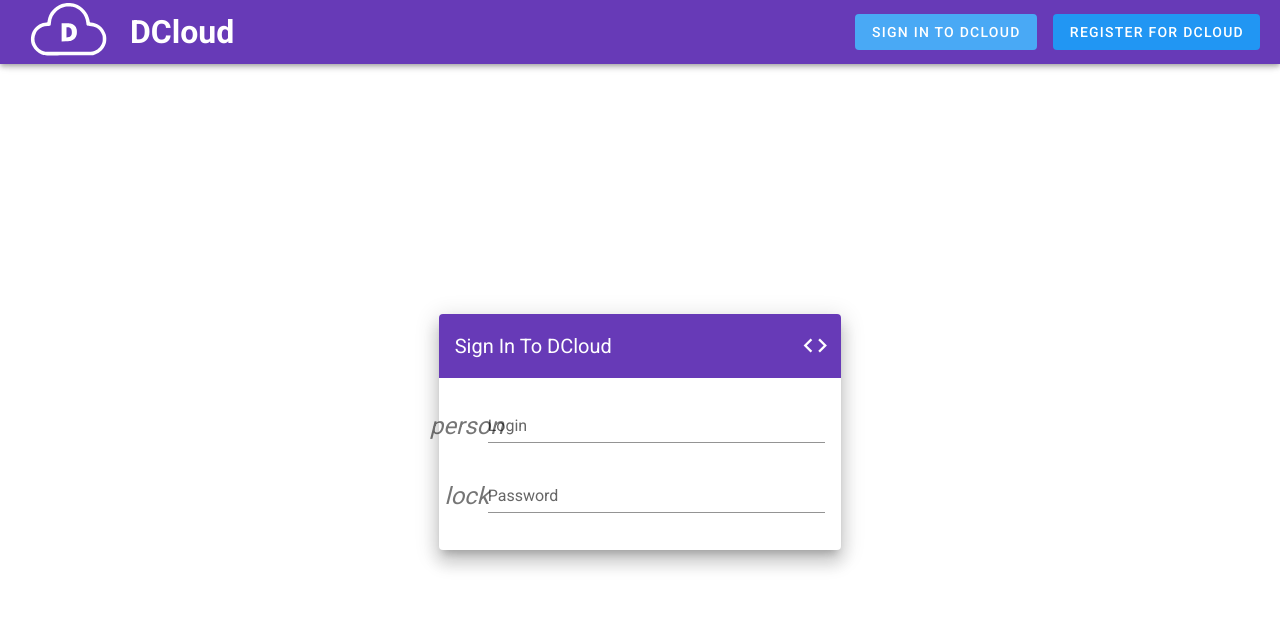
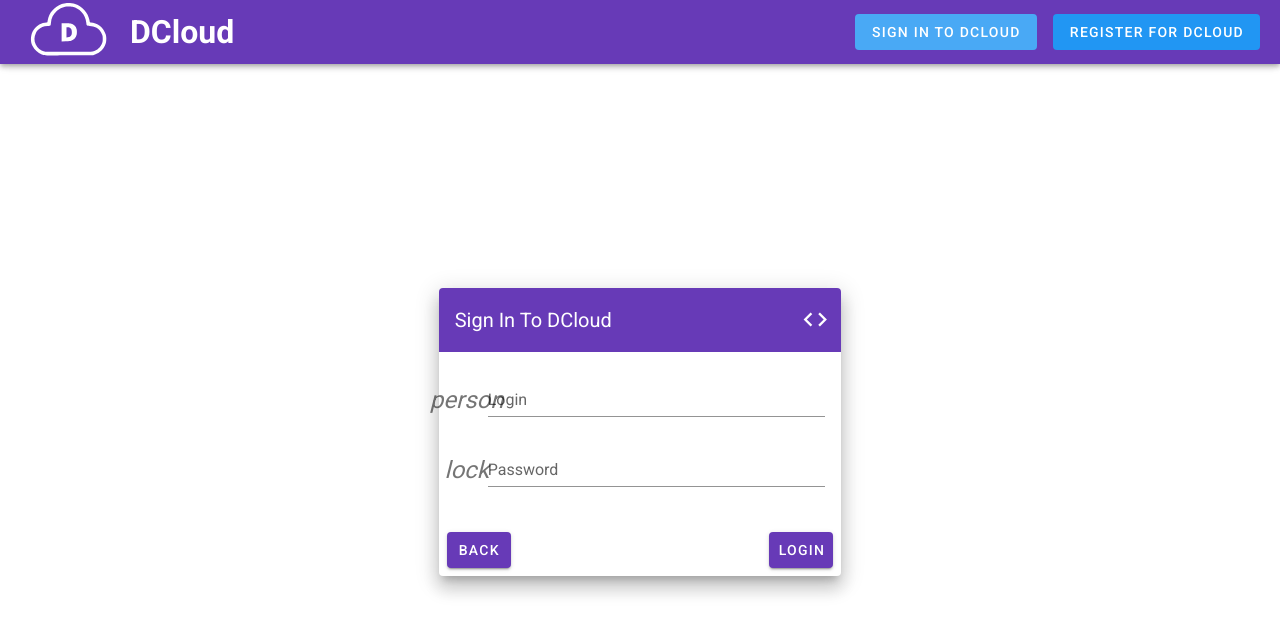
Before and after one commit to lpadgett/dcloud-client, a Vue app: page /signin in a window 1280 px wide. Shown: the top 634 px of the page. Built offline with nearby package versions, Linux system fonts and the light colour scheme.

Commit message:
Implemented back button for sign in page using router history

```diff
--- a/src/components/public/PublicAppbar.vue
+++ b/src/components/public/PublicAppbar.vue
@@ -10,11 +10,11 @@
 
         <v-spacer/>
 
-        <div id="appbarButton1" class="pa-3">
+        <div id="signInButton" class="pa-3">
             <v-btn color="secondary" depressed to="/signin">Sign In To DCloud</v-btn>
         </div>
 
-        <div id="appbarButton2" class="pa-1">
+        <div id="registrationButton" class="pa-1">
             <v-btn color="secondary" depressed>Register For DCloud</v-btn>
         </div>
     </v-app-bar>
--- a/src/pages/SignIn.vue
+++ b/src/pages/SignIn.vue
@@ -39,6 +39,11 @@
                             ></v-text-field>
                         </v-form>
                     </v-card-text>
+                    <v-card-actions>
+                        <v-btn color="primary" @click="historyExists() ? $router.go(-1) : $router.push('/')">Back</v-btn>
+                        <v-spacer></v-spacer>
+                        <v-btn color="primary">Login</v-btn>
+                    </v-card-actions>
                 </v-card>
             </v-col>
         </v-row>
@@ -46,5 +51,15 @@
 </template>
 
 <script>
+    export default {
+        methods: {
+            historyExists () {
+                return window.history?.length > 2
+            },
 
+        },
+        props: {
+            source: String,
+        },
+    }
 </script>
```
